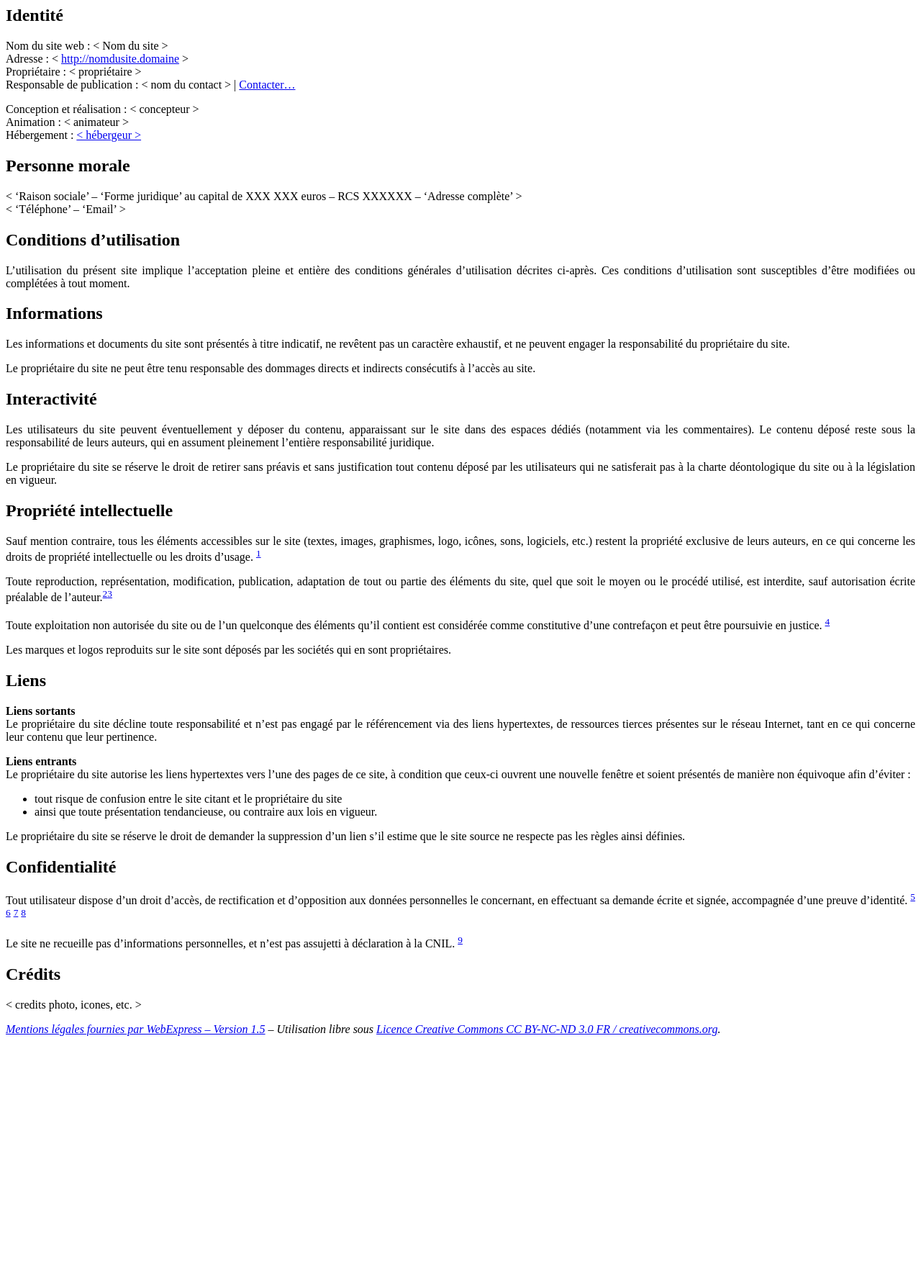
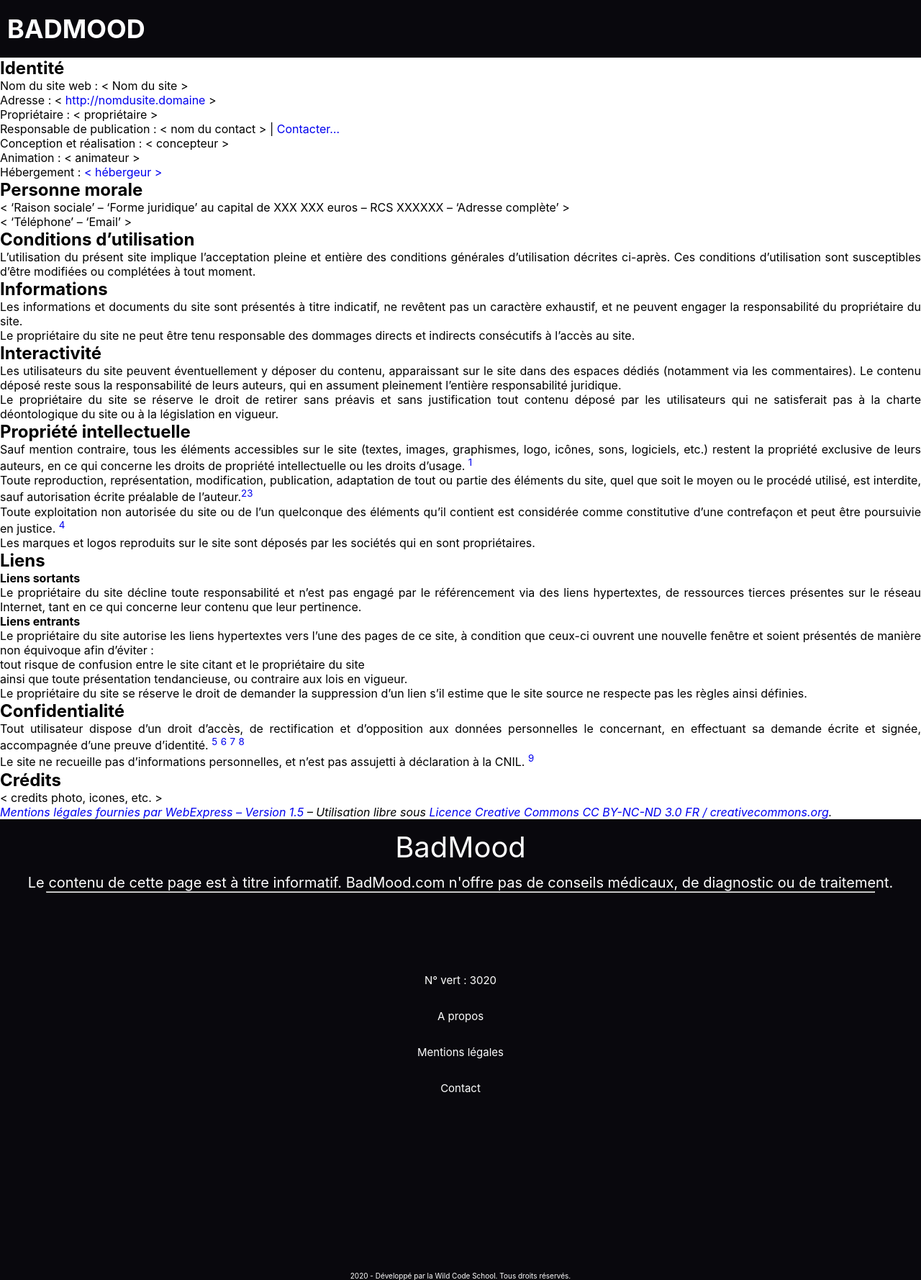
Before and after one commit to FranciscoKevin/Badmood, a PHP site: page /page_mentions_legales in a window 1280 px wide. Shown: the whole page at 72% size. Before the commit the page ends 1439 px from the top, so only its background shows below. Run offline with PHP 8.4, Linux system fonts and the light colour scheme; some libraries are stand-ins or nearby versions.

Commit message:
remove <p> global from css/add html to mentions_legales

```diff
--- a/footer.css
+++ b/footer.css
@@ -49,6 +49,8 @@ hr.principal{
     width: 90%;
 }
 p.footer{
+    margin: 20px;
+    text-align: start;
     height: 10px;
 }
 .wcsCopyright{
@@ -59,3 +61,6 @@ p.footer{
     align-items: flex-end;
     justify-content: center;
 }
+a.footerLink{
+    color: white;
+}
--- a/footer.php
+++ b/footer.php
@@ -8,9 +8,9 @@
     <hr class="principal">
     <div class='informationsFooter'>
         <p class="footer">N° vert : 3020</p>
-        <p class="footer"><a href="">A propos</a></p>
-        <p class="footer"><a href="page_mentions_legales">Mentions légales</a></p>
-        <p class="footer"><a href="page_contact.php">Contact</a></p>
+        <p class="footer"><a href="page_contact.php" class="footerLink">A propos</a></p>
+        <p class="footer"><a href="page_mentions_legales" class="footerLink">Mentions légales</a></p>
+        <p class="footer"><a href="page_contact.php" class="footerLink">Contact</a></p>
     </div>
     <div class="wcsCopyright">
         <p class="wildCodeSchool">2020 - Développé par la Wild Code School. Tous droits réservés.</p>
--- a/index.css
+++ b/index.css
@@ -89,8 +89,3 @@ body{
     justify-content: center;
     align-items: center;
 }
-
-p{
-    margin: 20px;
-    text-align: start;
-}
--- a/page_mentions_legales.php
+++ b/page_mentions_legales.php
@@ -1,3 +1,21 @@
+<!DOCTYPE html>
+<html lang="en">
+<head>
+    <meta charset="UTF-8">
+    <meta name="viewport" content="width=device-width, initial-scale=1.0">
+    <title>Document</title>
+    <link rel="stylesheet" href="index.css">
+    <link rel="stylesheet" href="footer.css">
+    <link rel="stylesheet" href="header.css">
+    <link rel="stylesheet" href="mentions_legales.css">
+    <!-- Bibilotheque de logo svg par exemple pour le bouton menu sandwich-->
+    <script src="https://kit.fontawesome.com/a076d05399.js"></script>
+    <meta name="viewport" content="width=device-width, initial-scale=1.0">
+    <meta name="description" content="Useful site to find informations if you need help about mental disorders.">
+</head>
+<body>
+    <?php include("header.php")?>
+
     <div class="highlight" style="text-align:justify">
         <h2>Identité</h2>
         <p>Nom du site web : &lt; Nom du site &gt;<br>
@@ -40,3 +58,6 @@
         <p>&lt; credits photo, icones, etc. &gt;</p>
         <p><em><a href="http://webexpress.fr" data-wpel-link="internal">Mentions légales fournies par WebExpress – Version 1.5</a> – Utilisation libre sous <a href="http://creativecommons.org/licenses/by-nc-nd/3.0/fr/" data-wpel-link="external" target="_new" rel="external noopener noreferrer" class="ext-link wpel-icon-right">Licence Creative Commons CC BY-NC-ND 3.0 FR / creativecommons.org<span class="wpel-icon wpel-image wpel-icon-4"></span></a>.</em></p>
         </div>
+        <?php include('footer.php');?>
+    </body>
+</html>
```
Also changed, not shown: mentions_legales.css (added). Lines whose indentation alone changed are shown as unchanged.
